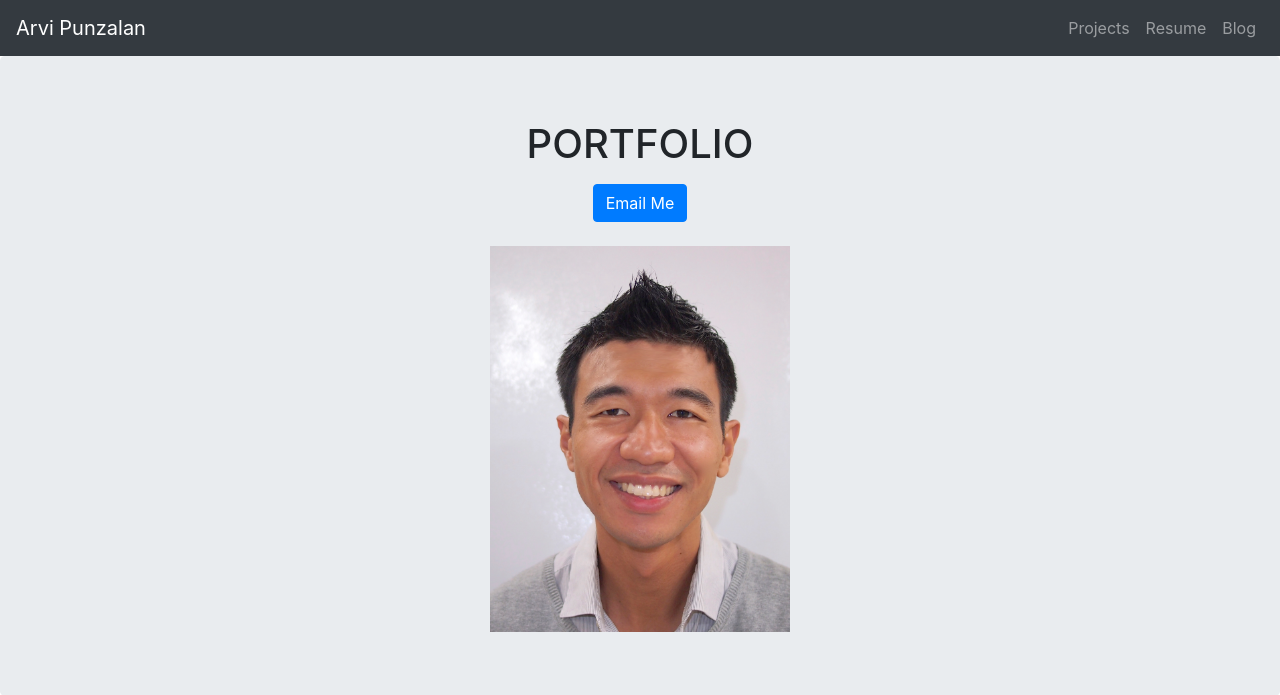
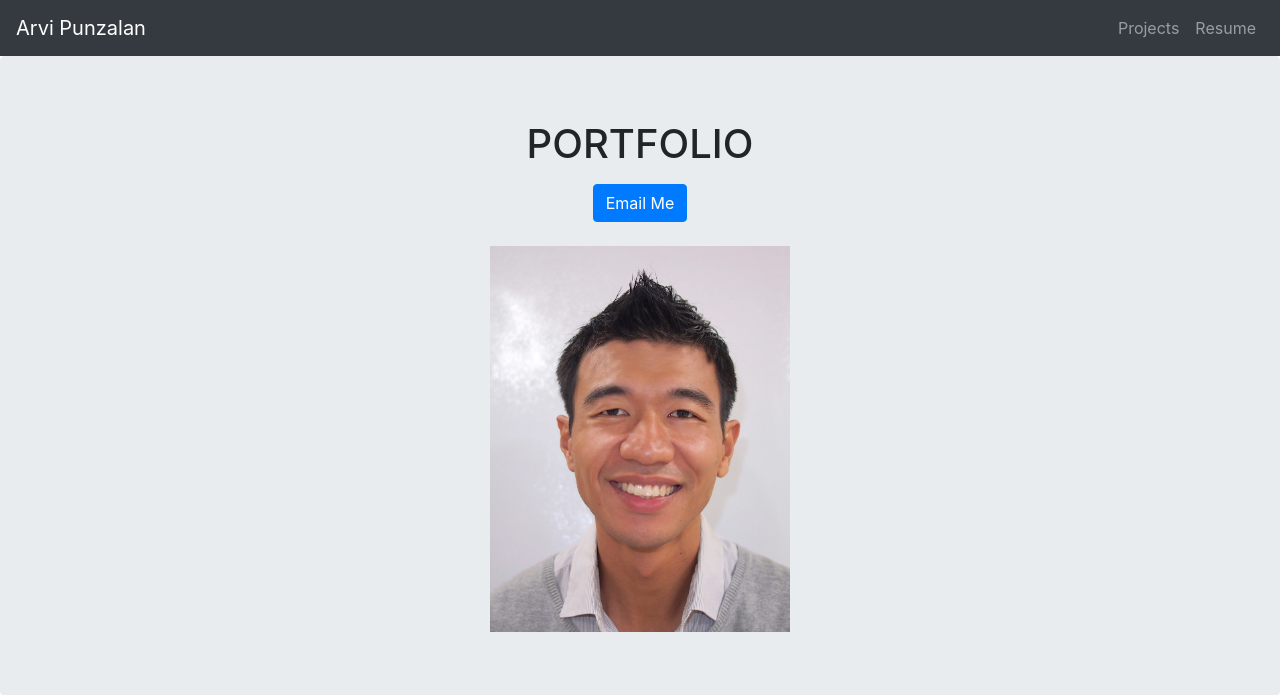
Before and after one commit to arvi1222/portfolio-project, a Django app: page / in a window 1280 px wide. Shown: the top 695 px of the page. Run offline with Django 3.2, Linux system fonts and the light colour scheme; data that the repository does not hold is empty; some libraries are stand-ins or nearby versions.

Commit message:
update jobs fixed hyperlinks

```diff
--- a/jobs/templates/jobs/data_wrangling.html
+++ b/jobs/templates/jobs/data_wrangling.html
@@ -27,14 +27,14 @@
         <div class="collapse navbar-collapse" id="navbarNav">
           <ul class="navbar-nav ml-auto">
             <li class="nav-item">
-              <a class="nav-link" href="#">Twitter</a> <!--change since i don't have twitter-->
+              <a class="nav-link" href="{% url 'home' %}#projects">Projects</a>
             </li>
             <li class="nav-item">
               <a class="nav-link" href="{% static 'appen_resume.pdf' %}">Resume</a>
             </li>
-            <li class="nav-item">
+            <!--<li class="nav-item">
               <a class="nav-link" href="{% url 'allblogs' %}">Blog</a>
-            </li>
+            </li>      add again when blog is added-->
           </ul>
         </div>
       </nav>
--- a/jobs/templates/jobs/home.html
+++ b/jobs/templates/jobs/home.html
@@ -27,14 +27,14 @@
         <div class="collapse navbar-collapse" id="navbarNav">
           <ul class="navbar-nav ml-auto">
             <li class="nav-item">
-              <a class="nav-link" href="#projects">Projects</a>
+              <a class="nav-link" href="{% url 'home' %}#projects">Projects</a>
             </li>
             <li class="nav-item">
               <a class="nav-link" href="{% static 'appen_resume.pdf' %}">Resume</a>
             </li>
-            <li class="nav-item">
+            <!--<li class="nav-item">
               <a class="nav-link" href="{% url 'allblogs' %}">Blog</a>
-            </li>
+            </li>      add again when blog is added-->
           </ul>
         </div>
       </nav>
--- a/jobs/templates/jobs/machine_learning.html
+++ b/jobs/templates/jobs/machine_learning.html
@@ -27,14 +27,14 @@
         <div class="collapse navbar-collapse" id="navbarNav">
           <ul class="navbar-nav ml-auto">
             <li class="nav-item">
-              <a class="nav-link" href="#">Twitter</a> <!--change since i don't have twitter-->
+              <a class="nav-link" href="{% url 'home' %}#projects">Projects</a>
             </li>
             <li class="nav-item">
               <a class="nav-link" href="{% static 'appen_resume.pdf' %}">Resume</a>
             </li>
-            <li class="nav-item">
+            <!--<li class="nav-item">
               <a class="nav-link" href="{% url 'allblogs' %}">Blog</a>
-            </li>
+            </li>      add again when blog is added-->
           </ul>
         </div>
       </nav>
```
Also changed, not shown: 1 other file.
